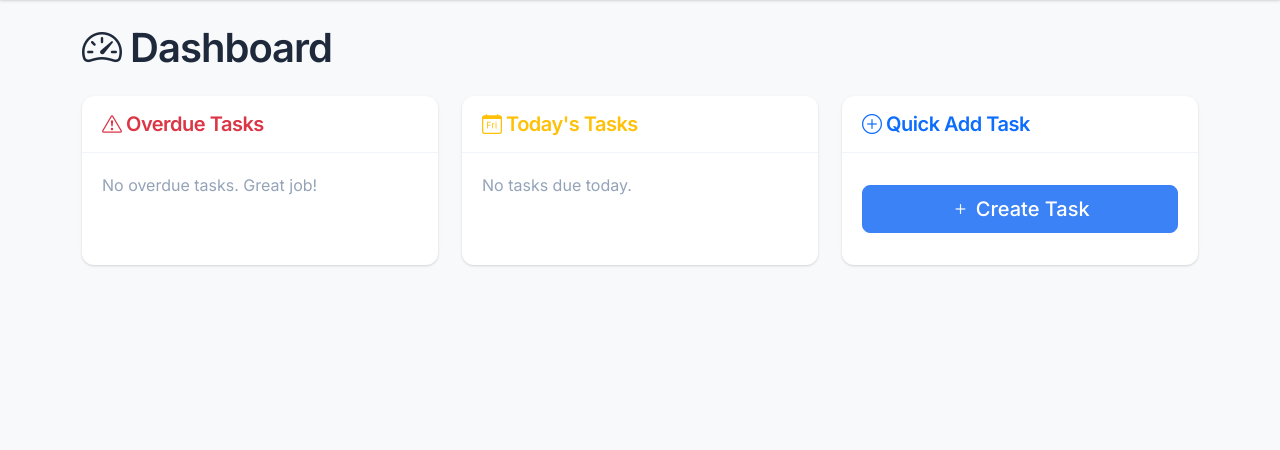
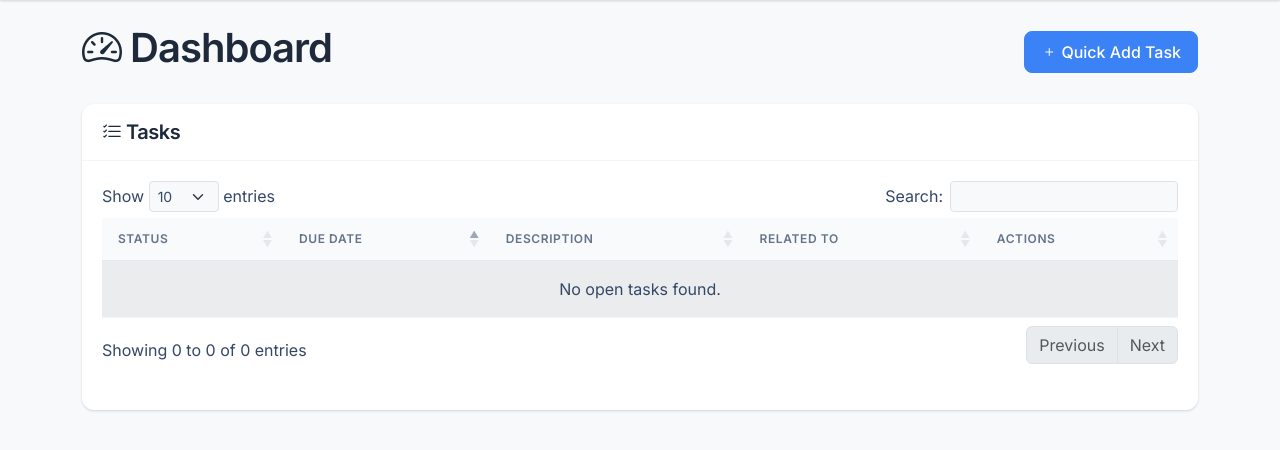
Before and after one commit to apizzleton/crm, a Flask app: page / in a window 1280 px wide. Shown: the part 88-538 px from the top of the page. Run offline with Flask 3, Linux system fonts and the light colour scheme; some libraries are stand-ins or nearby versions.

Commit message:
Update dashboard to unified tasks DataTable with property assignment

```diff
--- a/app.py
+++ b/app.py
@@ -2,17 +2,32 @@
 Flask application entrypoint for Multifamily CRM.
 Run with: python app.py
 """
+import os
 from flask import Flask
+from dotenv import load_dotenv
 from crm.db import init_db
 from crm.routes import register_routes
 from datetime import datetime
 
-import os
+# Load environment variables from .env file
+load_dotenv()
+
 app = Flask(__name__,
             template_folder=os.path.join(os.path.dirname(__file__), 'crm', 'templates'),
             static_folder=os.path.join(os.path.dirname(__file__), 'crm', 'static'))
-app.config['SECRET_KEY'] = 'dev-secret-key-change-in-production'  # Not needed for local-only, but Flask requires it
-app.config['SQLALCHEMY_DATABASE_URI'] = 'sqlite:///crm.db'
+app.config['SECRET_KEY'] = os.environ.get('SECRET_KEY', 'dev-secret-key-change-in-production')
+
+# Database configuration - use DATABASE_URL from environment if available
+database_url = os.environ.get('DATABASE_URL')
+if database_url:
+    # Handle postgres:// vs postgresql:// (some services use postgres://)
+    if database_url.startswith('postgres://'):
+        database_url = database_url.replace('postgres://', 'postgresql://', 1)
+    app.config['SQLALCHEMY_DATABASE_URI'] = database_url
+else:
+    # Fallback to local SQLite for development without .env
+    app.config['SQLALCHEMY_DATABASE_URI'] = 'sqlite:///crm.db'
+
 app.config['SQLALCHEMY_TRACK_MODIFICATIONS'] = False
 
 # Initialize database
--- a/crm/db.py
+++ b/crm/db.py
@@ -29,6 +29,9 @@
         _ensure_column(db.engine, 'properties', 'estimated_value_max', 'NUMERIC(15, 2)')
         _ensure_column(db.engine, 'properties', 'buyer_interest', 'INTEGER')
         _ensure_column(db.engine, 'properties', 'seller_motivation', 'INTEGER')
+
+        # Tasks
+        _ensure_column(db.engine, 'tasks', 'property_id', 'INTEGER REFERENCES properties(id)')
 
         # SQLite-specific migrations
         if is_sqlite:
--- a/crm/routes/dashboard.py
+++ b/crm/routes/dashboard.py
@@ -11,32 +11,14 @@
 
 @dashboard_bp.route('/')
 def index():
-    """Main dashboard showing today's tasks and overdue items."""
+    """Main dashboard showing all open tasks."""
     today = date.today()
 
-    # Get today's tasks
-    today_tasks = Task.query.filter(
-        Task.due_date == today,
-        Task.status == TaskStatus.OPEN.value
-    ).order_by(Task.priority.desc(), Task.due_date).all()
-
-    # Get overdue tasks
-    overdue_tasks = Task.query.filter(
-        Task.due_date < today,
+    # Get all open tasks
+    tasks = Task.query.filter(
         Task.status == TaskStatus.OPEN.value
     ).order_by(Task.due_date, Task.priority.desc()).all()
 
-    # Get upcoming tasks (next 7 days)
-    from datetime import timedelta
-    next_week = today + timedelta(days=7)
-    upcoming_tasks = Task.query.filter(
-        Task.due_date > today,
-        Task.due_date <= next_week,
-        Task.status == TaskStatus.OPEN.value
-    ).order_by(Task.due_date, Task.priority.desc()).limit(10).all()
-
     return render_template('dashboard.html',
-                         today_tasks=today_tasks,
-                         overdue_tasks=overdue_tasks,
-                         upcoming_tasks=upcoming_tasks,
+                         tasks=tasks,
                          today=today)
--- a/crm/routes/properties.py
+++ b/crm/routes/properties.py
@@ -121,7 +121,7 @@
         db.session.commit()
 
         flash('Property created successfully.', 'success')
-        return redirect(request.referrer or url_for('deals.create'))
+        return redirect(request.referrer or url_for('properties.list_properties'))
 
     except Exception as e:
         db.session.rollback()
--- a/crm/templates/dashboard.html
+++ b/crm/templates/dashboard.html
@@ -2,125 +2,112 @@
 
 {% block title %}Dashboard - Multifamily CRM{% endblock %}
 
+{% block extra_css %}
+<link rel="stylesheet" href="https://cdn.datatables.net/1.13.4/css/dataTables.bootstrap5.min.css">
+{% endblock %}
+
 {% block content %}
-<div class="row">
-    <div class="col-12">
-        <h1 class="mb-4">
+<div class="row mb-4">
+    <div class="col-12 d-flex justify-content-between align-items-center">
+        <h1>
             <i class="bi bi-speedometer2"></i> Dashboard
         </h1>
+        <a href="{{ url_for('tasks.create') }}" class="btn btn-primary">
+            <i class="bi bi-plus"></i> Quick Add Task
+        </a>
     </div>
 </div>
 
+<!-- All Tasks -->
 <div class="row mb-4">
-    <div class="col-md-4">
+    <div class="col-12">
         <div class="card h-100">
             <div class="card-header">
-                <h5 class="mb-0 text-danger"><i class="bi bi-exclamation-triangle"></i> Overdue Tasks</h5>
+                <h5 class="mb-0"><i class="bi bi-list-check"></i> Tasks</h5>
             </div>
             <div class="card-body">
-                {% if overdue_tasks %}
-                    {% for task in overdue_tasks %}
-                        <div class="card mb-2 task-overdue bg-light border-0">
-                            <div class="card-body p-3">
-                                <small class="text-muted">{{ task.due_date.strftime('%m/%d/%Y') }}</small>
-                                <p class="mb-1">{{ task.description }}</p>
-                                {% if task.contact %}
-                                    <small><a href="{{ url_for('contacts.detail', contact_id=task.contact_id) }}">{{ task.contact.name }}</a></small>
-                                {% endif %}
-                                <div class="mt-2">
+                <div class="table-responsive">
+                    <table id="tasksTable" class="table table-striped table-hover w-100">
+                        <thead>
+                            <tr>
+                                <th>Status</th>
+                                <th>Due Date</th>
+                                <th>Description</th>
+                                <th>Related To</th>
+                                <th>Actions</th>
+                            </tr>
+                        </thead>
+                        <tbody>
+                            {% for task in tasks %}
+                            <tr>
+                                <td>
+                                    {% if task.due_date < today %}
+                                        <span class="badge bg-danger">Overdue</span>
+                                    {% elif task.due_date == today %}
+                                        <span class="badge bg-warning text-dark">Due Today</span>
+                                    {% else %}
+                                        <span class="badge bg-primary">Upcoming</span>
+                                    {% endif %}
+                                </td>
+                                <td data-sort="{{ task.due_date.strftime('%Y%m%d') }}">{{ task.due_date.strftime('%m/%d/%Y') }}</td>
+                                <td>{{ task.description }}</td>
+                                <td>
+                                    {% if task.contact %}
+                                        <div><i class="bi bi-person"></i> <a href="{{ url_for('contacts.detail', contact_id=task.contact_id) }}">{{ task.contact.name }}</a></div>
+                                    {% endif %}
+                                    {% if task.related_property %}
+                                        <div><i class="bi bi-building"></i> <a href="{{ url_for('properties.detail', property_id=task.property_id) }}">{{ task.related_property.name or task.related_property.address }}</a></div>
+                                    {% endif %}
+                                    {% if not task.contact and not task.related_property %}
+                                        <span class="text-muted">-</span>
+                                    {% endif %}
+                                </td>
+                                <td>
                                     <form method="POST" action="{{ url_for('tasks.complete', task_id=task.id) }}" class="d-inline">
-                                        <button type="submit" class="btn btn-sm btn-success">
-                                            <i class="bi bi-check"></i> Complete
+                                        <button type="submit" class="btn btn-sm btn-success" title="Complete">
+                                            <i class="bi bi-check"></i>
                                         </button>
                                     </form>
                                     <form method="POST" action="{{ url_for('tasks.snooze', task_id=task.id) }}" class="d-inline">
-                                        <button type="submit" class="btn btn-sm btn-secondary">
-                                            <i class="bi bi-pause"></i> Snooze
+                                        <button type="submit" class="btn btn-sm btn-secondary" title="Snooze">
+                                            <i class="bi bi-pause"></i>
                                         </button>
                                     </form>
-                                </div>
-                            </div>
-                        </div>
-                    {% endfor %}
-                {% else %}
-                    <p class="text-muted">No overdue tasks. Great job!</p>
-                {% endif %}
-            </div>
-        </div>
-    </div>
-
-    <div class="col-md-4">
-        <div class="card h-100">
-            <div class="card-header">
-                <h5 class="mb-0 text-warning"><i class="bi bi-calendar-day"></i> Today's Tasks</h5>
-            </div>
-            <div class="card-body">
-                {% if today_tasks %}
-                    {% for task in today_tasks %}
-                        <div class="card mb-2 task-today bg-light border-0">
-                            <div class="card-body p-3">
-                                <p class="mb-1">{{ task.description }}</p>
-                                {% if task.contact %}
-                                    <small><a href="{{ url_for('contacts.detail', contact_id=task.contact_id) }}">{{ task.contact.name }}</a></small>
-                                {% endif %}
-                                <div class="mt-2">
-                                    <form method="POST" action="{{ url_for('tasks.complete', task_id=task.id) }}" class="d-inline">
-                                        <button type="submit" class="btn btn-sm btn-success">
-                                            <i class="bi bi-check"></i> Complete
+                                    <form method="POST" action="{{ url_for('tasks.delete', task_id=task.id) }}" class="d-inline" onsubmit="return confirm('Are you sure you want to delete this task?');">
+                                        <button type="submit" class="btn btn-sm btn-danger" title="Delete">
+                                            <i class="bi bi-trash"></i>
                                         </button>
                                     </form>
-                                </div>
-                            </div>
-                        </div>
-                    {% endfor %}
-                {% else %}
-                    <p class="text-muted">No tasks due today.</p>
-                {% endif %}
-            </div>
-        </div>
-    </div>
-
-    <div class="col-md-4">
-        <div class="card h-100">
-            <div class="card-header">
-                <h5 class="mb-0 text-primary"><i class="bi bi-plus-circle"></i> Quick Add Task</h5>
-            </div>
-            <div class="card-body d-flex align-items-center justify-content-center">
-                <a href="{{ url_for('tasks.create') }}" class="btn btn-primary btn-lg w-100">
-                    <i class="bi bi-plus"></i> Create Task
-                </a>
+                                </td>
+                            </tr>
+                            {% endfor %}
+                        </tbody>
+                    </table>
+                </div>
             </div>
         </div>
     </div>
 </div>
 
-{% if upcoming_tasks %}
-<div class="row">
-    <div class="col-12">
-        <div class="card">
-            <div class="card-header">
-                <h5 class="mb-0 text-primary"><i class="bi bi-calendar-week"></i> Upcoming Tasks (Next 7 Days)</h5>
-            </div>
-            <div class="card-body">
-                <div class="row">
-                    {% for task in upcoming_tasks %}
-                        <div class="col-md-4 mb-3">
-                            <div class="card task-upcoming bg-light border-0 h-100">
-                                <div class="card-body p-3">
-                                    <small class="text-muted">{{ task.due_date.strftime('%m/%d/%Y') }}</small>
-                                    <p class="mb-1">{{ task.description }}</p>
-                                    {% if task.contact %}
-                                        <small><a href="{{ url_for('contacts.detail', contact_id=task.contact_id) }}">{{ task.contact.name }}</a></small>
-                                    {% endif %}
-                                </div>
-                            </div>
-                        </div>
-                    {% endfor %}
-                </div>
-            </div>
-        </div>
-    </div>
-</div>
-{% endif %}
+{% endblock %}
 
+{% block extra_js %}
+<!-- jQuery (required for DataTables) -->
+<script src="https://code.jquery.com/jquery-3.7.0.min.js"></script>
+<!-- DataTables JS -->
+<script src="https://cdn.datatables.net/1.13.4/js/jquery.dataTables.min.js"></script>
+<script src="https://cdn.datatables.net/1.13.4/js/dataTables.bootstrap5.min.js"></script>
+
+<script>
+    $(document).ready(function() {
+        $('#tasksTable').DataTable({
+            "order": [[ 1, "asc" ]], // Sort by Due Date by default (2nd column, index 1)
+            "pageLength": 10,
+            "lengthMenu": [10, 25, 50, 100],
+            "language": {
+                "emptyTable": "No open tasks found."
+            }
+        });
+    });
+</script>
 {% endblock %}
--- a/requirements.txt
+++ b/requirements.txt
@@ -4,3 +4,4 @@
 Werkzeug==3.0.1
 gunicorn==21.2.0
 psycopg2-binary==2.9.9
+python-dotenv==1.0.0
```
Also changed, not shown: crm/models.py (+5 -64 lines), crm/routes/tasks.py (+18 -7 lines), crm/routes/touchpoints.py (+6 -14 lines), crm/templates/tasks/create.html (+23 -6 lines), crm/templates/touchpoints/list.html (+2 -10 lines), 1 other file.
